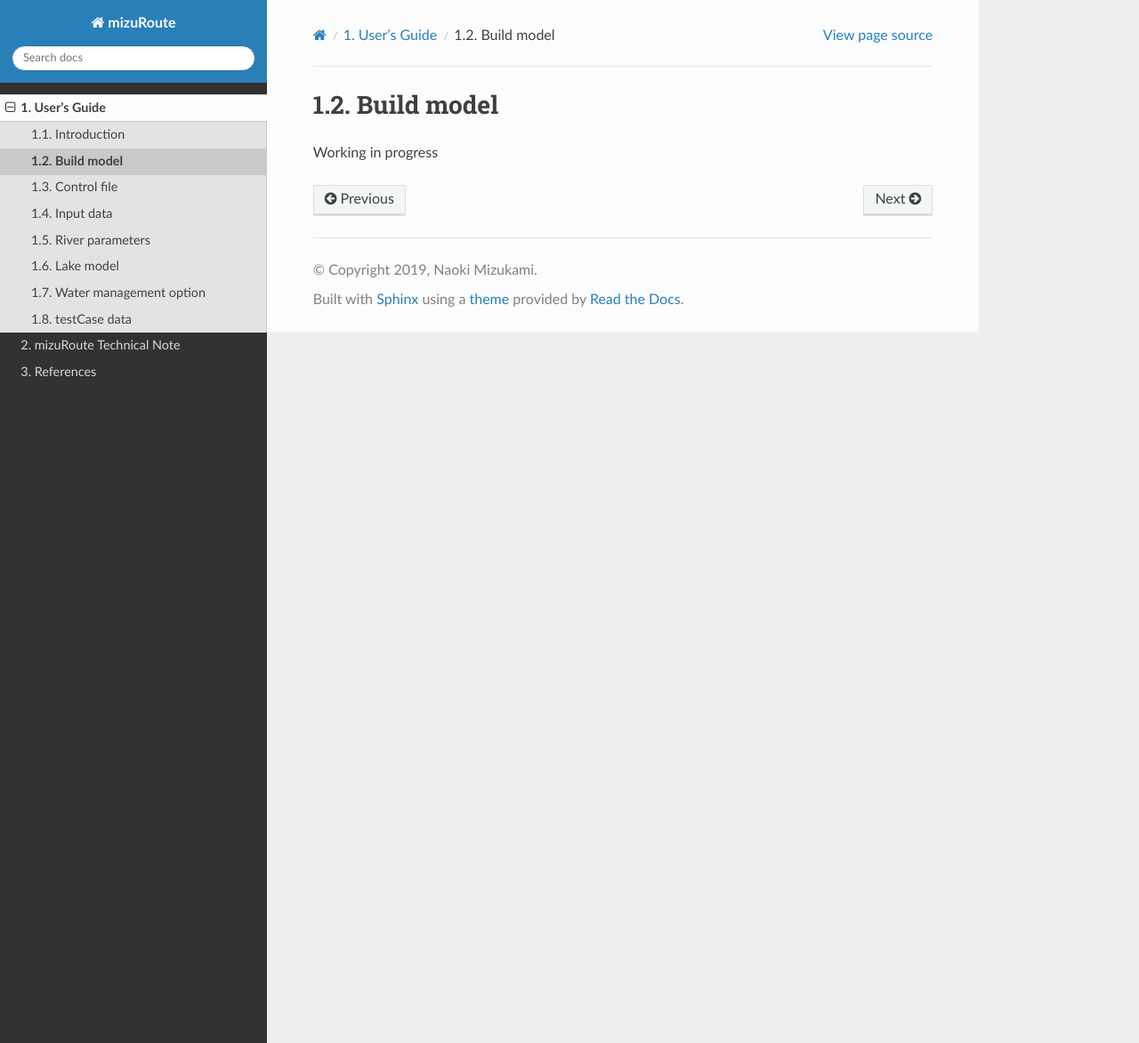
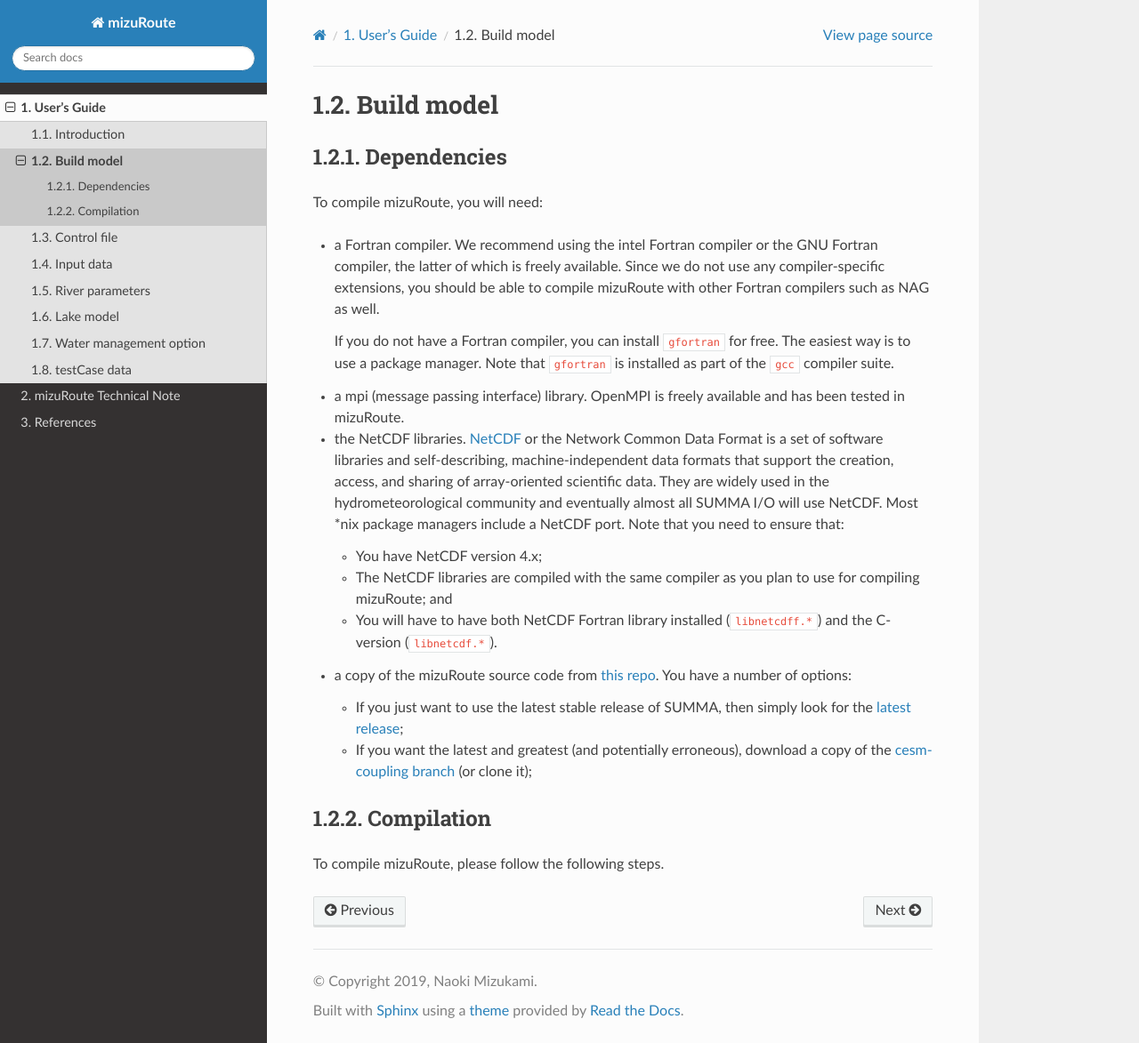
Before and after one commit to ESCOMP/mizuRoute, a Sphinx documentation site: the page built from docs/source/users_guide/Build_model.rst, in a window 1280 px wide and 1173 px high. Shown: the whole window at 89% size. Built offline with Sphinx 7.4.7 and the Read the Docs theme 3.1.0, drawn with Linux system fonts in a browser that asks for light colours.

Commit message:
start working on Build_model

```diff
--- a/docs/source/users_guide/Build_model.rst
+++ b/docs/source/users_guide/Build_model.rst
@@ -3,4 +3,29 @@
 Build model
 ============
 
-Working in progress
+Dependencies
+------------------------------------------
+
+To compile mizuRoute, you will need:
+
+- a Fortran compiler. We recommend using the intel Fortran compiler or the GNU Fortran compiler, the latter of which is freely available. Since we do not use any compiler-specific extensions, you should be able to compile mizuRoute with other Fortran compilers such as NAG as well.
+
+  If you do not have a Fortran compiler, you can install ``gfortran`` for free. The easiest way is to use a package manager. Note that ``gfortran`` is installed as part of the ``gcc`` compiler suite.
+
+- a mpi (message passing interface) library. OpenMPI is freely available and has been tested in mizuRoute.
+
+- the NetCDF libraries. `NetCDF <http://www.unidata.ucar.edu/software/netcdf/>`_ or the Network Common Data Format is a set of software libraries and self-describing, machine-independent data formats that support the creation, access, and sharing of array-oriented scientific data. They are widely used in the hydrometeorological community and eventually almost all SUMMA I/O will use NetCDF. Most \*nix package managers include a NetCDF port. Note that you need to ensure that:
+
+  - You have NetCDF version 4.x;
+  - The NetCDF libraries are compiled with the same compiler as you plan to use for compiling mizuRoute; and
+  - You will have to have both NetCDF Fortran library installed (``libnetcdff.*``) and the C-version (``libnetcdf.*``).
+
+- a copy of the mizuRoute source code from `this repo <https://github.com/ESCOMP/mizuRoute>`_. You have a number of options:
+
+  - If you just want to use the latest stable release of SUMMA, then simply look for the `latest release <https://github.com/ESCOMP/mizuRoute/releases>`_;
+  - If you want the latest and greatest (and potentially erroneous), download a copy of the `cesm-coupling branch <https://github.com/ESCOMP/mizuRoute/tree/cesm-coupling>`_ (or clone it);
+
+Compilation
+------------------------------------------
+
+To compile mizuRoute, please follow the following steps.
```
